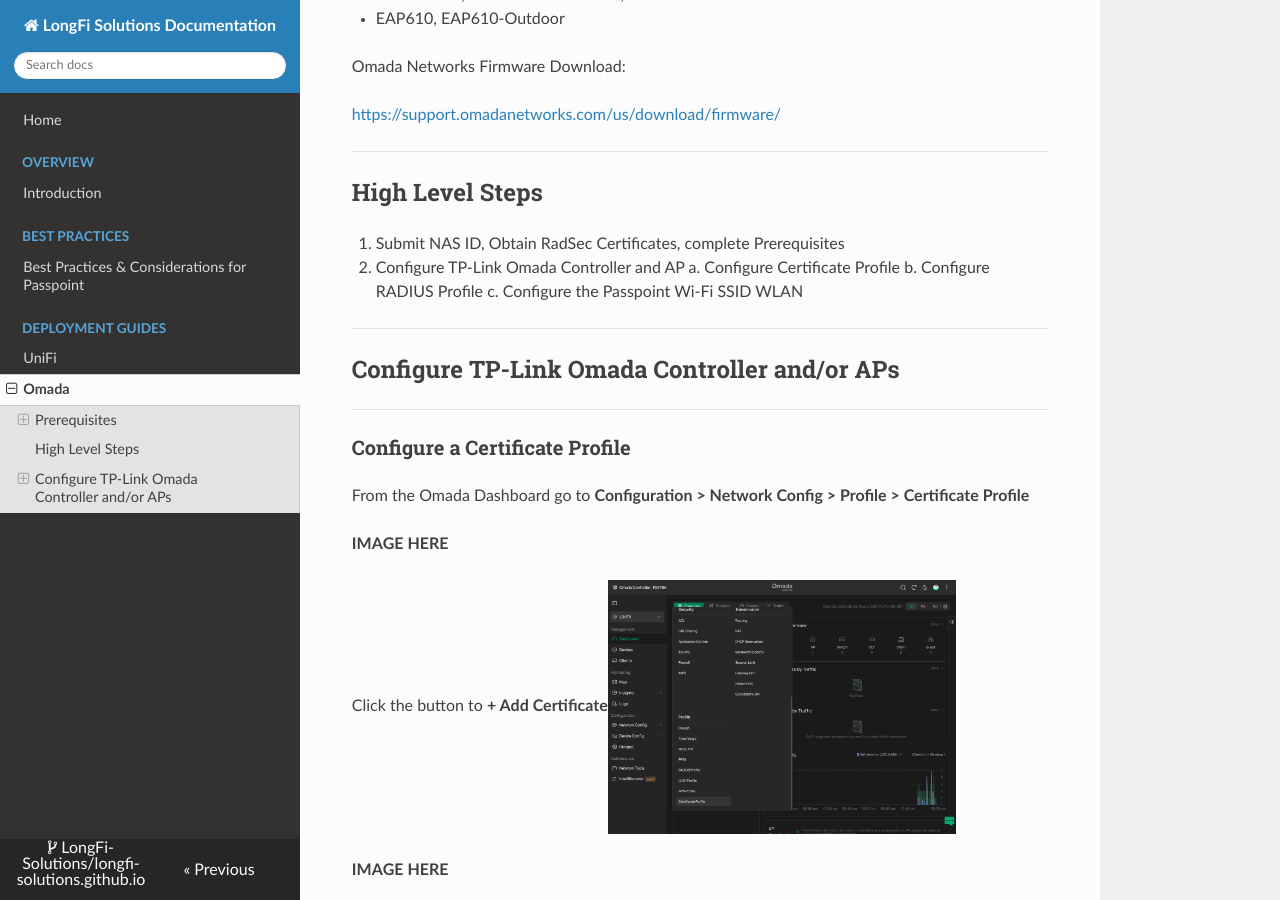
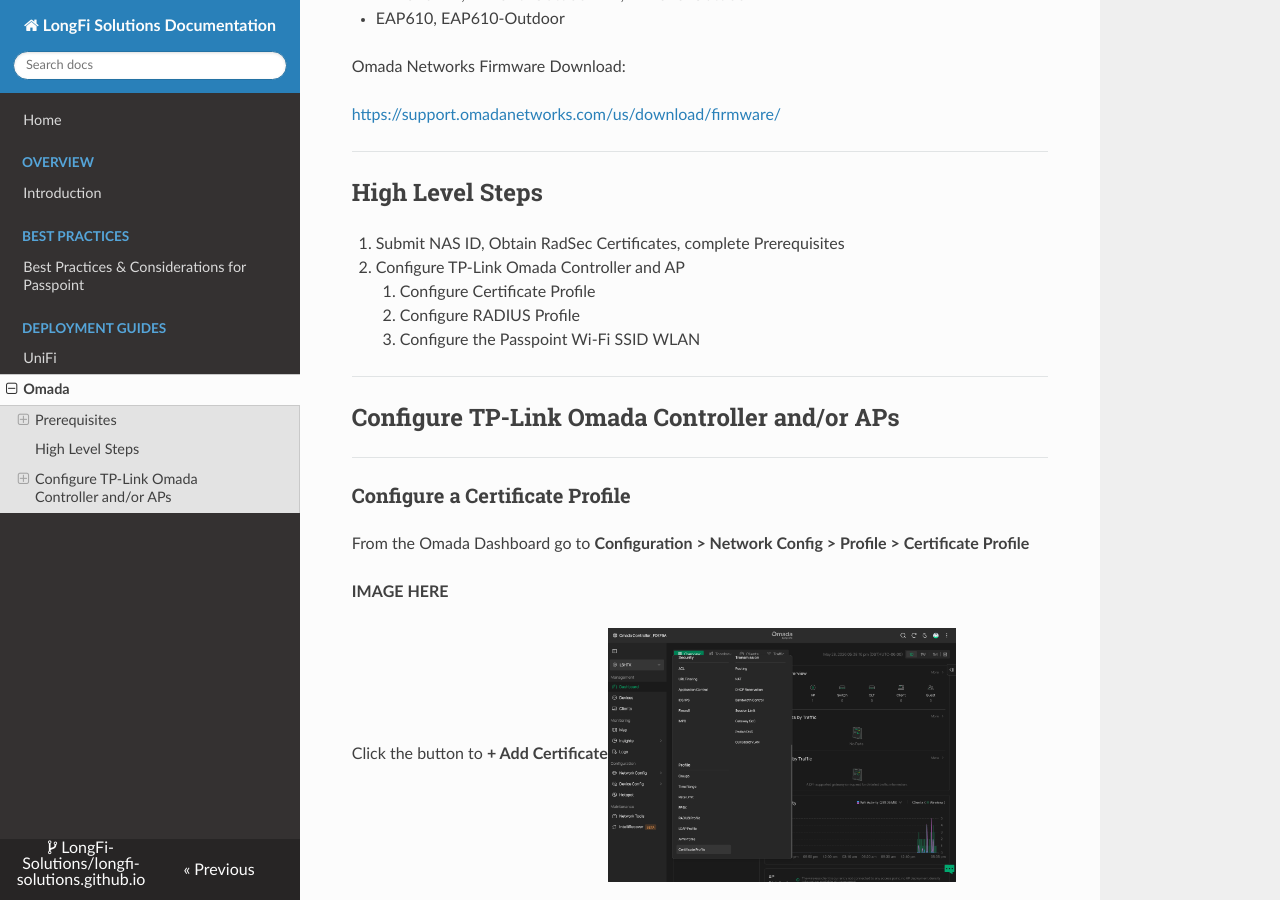
Before and after one commit to LongFi-Solutions/longfi-solutions.github.io, an MkDocs documentation site: the page built from docs/deployment/omada-networks.md, in a window 1280 px wide and 900 px high, scrolled down 1816 px. Built offline with MkDocs 1.6.1, drawn with Linux system fonts in a browser that asks for light colours; nearby versions of some CDN libraries; part of the change alters nothing that is shown.

```diff
--- a/docs/deployment/omada-networks.md
+++ b/docs/deployment/omada-networks.md
@@ -74,9 +74,9 @@ Omada Networks Firmware Download:
 
 1. Submit NAS ID, Obtain RadSec Certificates, complete Prerequisites
 2. Configure TP-Link Omada Controller and AP
-    a. Configure Certificate Profile
-    b. Configure RADIUS Profile
-    c. Configure the Passpoint Wi-Fi SSID WLAN
+    1. Configure Certificate Profile
+    2. Configure RADIUS Profile
+    3. Configure the Passpoint Wi-Fi SSID WLAN
 
 ***
 
```
